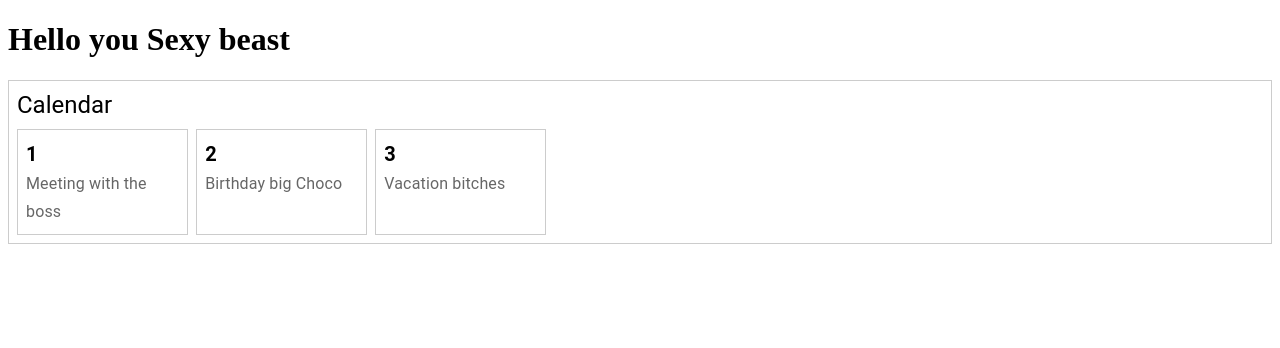
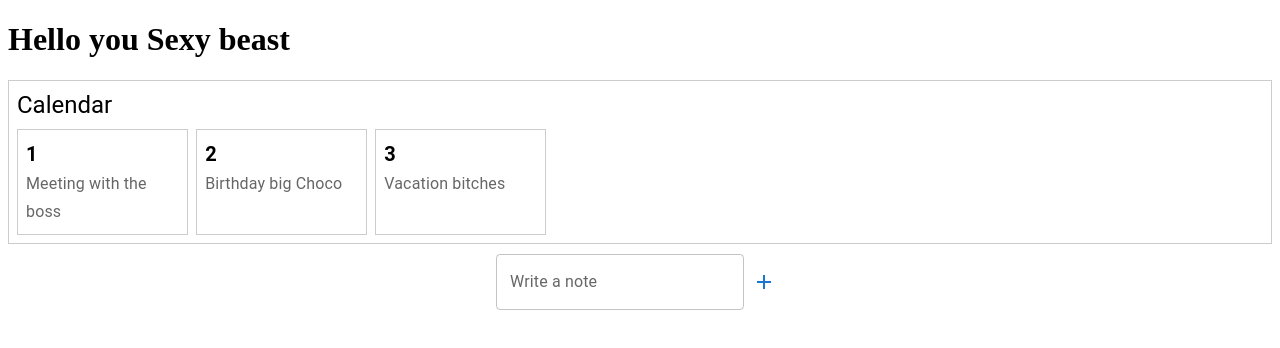
Before and after one commit to choco-green/organiser, a React (Vite) app in the folder client/: page / in a window 1280 px wide. Shown: the top 348 px of the page. Built offline with nearby package versions, Linux system fonts and the light colour scheme.

Commit message:
Merge (2/2)

```diff
--- a/client/index.html
+++ b/client/index.html
@@ -4,7 +4,7 @@
     <meta charset="UTF-8" />
     <link rel="icon" type="image/svg+xml" href="/vite.svg" />
     <meta name="viewport" content="width=device-width, initial-scale=1.0" />
-    <title>Vite + React + TS</title>
+    <title>Chocodaddy</title>
   </head>
   <body>
     <div id="root"></div>
--- a/client/package.json
+++ b/client/package.json
@@ -12,6 +12,7 @@
   "dependencies": {
     "@emotion/react": "^11.11.0",
     "@emotion/styled": "^11.11.0",
+    "@mui/icons-material": "^5.11.16",
     "@mui/material": "^5.13.3",
     "react": "^18.2.0",
     "react-dom": "^18.2.0"
--- a/client/src/App.css
+++ b/client/src/App.css
@@ -0,0 +1,4 @@
+.gadget-contrainer {
+    display: grid;
+    grid-gap: 10px;
+}
--- a/client/src/App.tsx
+++ b/client/src/App.tsx
@@ -1,17 +1,15 @@
-import { useState } from 'react'
-import reactLogo from './assets/react.svg'
-import viteLogo from '/vite.svg'
-import CalendarBox from './Gadgets/Calendar'
+import CalendarBox from './Gadgets/Calendar/Calendar'
 import './App.css'
+import Notes from './Gadgets/Notes/Notes'
 
 function App() {
-  const [count, setCount] = useState(0)
 
   return (
     <>
       <h1>Hello you Sexy beast</h1>
-      <div>
+      <div className="gadget-contrainer">
         <CalendarBox />
+        <Notes />
       </div>
     </>
   )
--- /dev/null
+++ b/client/src/Gadgets/Notes/Notes.css
@@ -0,0 +1,25 @@
+.notes-contrainer {
+    max-width: 400px;
+    margin: 0 auto;
+}
+
+.notes-header {
+    display: flex;
+    align-items: center;
+    margin-bottom: 16px;
+}
+
+.notes-list {
+    display: flex;
+    flex-direction: column;
+}
+
+.note-item {
+    display: flex;
+    align-items: center;
+    margin-bottom: 8px;
+}
+
+.note-item span {
+    margin-right: 8px;
+}
--- /dev/null
+++ b/client/src/Gadgets/Notes/Notes.tsx
@@ -0,0 +1,58 @@
+import { Add, Delete } from "@mui/icons-material";
+import { IconButton, TextField } from "@mui/material";
+import React, { useState } from "react";
+import './Notes.css';
+
+interface Note {
+    id: number;
+    content: string;
+}
+
+const Notes: React.FC = () => {
+    const [notes, setNotes] = useState<Note[]>([]);
+    const [newNote, setNewNote] = useState('');
+
+    const handleAddNote = () => {
+        if (newNote.trim() !== '') {
+            const note: Note = {
+                id: Date.now(),
+                content: newNote,
+            };
+            setNotes([...notes, note]);
+            setNewNote('');
+        }
+    };
+
+    const handleDeleteNote = (id: number) => {
+        const updatedNotes = notes.filter((note) => note.id !== id);
+        setNotes(updatedNotes);
+    };
+
+    return (
+        <div className="notes-contrainer">
+            <div className="notes-header">
+                <TextField
+                    label="Write a note"
+                    variant="outlined"
+                    value={newNote}
+                    onChange={(e) => setNewNote(e.target.value)}
+                />
+                <IconButton color="primary" onClick={handleAddNote}>
+                    <Add />
+                </IconButton>
+            </div>
+            <div className="notes-list">
+                {notes.map((note) => (
+                    <div key={note.id} className="note-item">
+                        <span>{note.content}</span>
+                        <IconButton color="secondary" onClick={() => handleDeleteNote(note.id)}>
+                            <Delete />
+                        </IconButton>
+                    </div>
+                ))}
+            </div>
+        </div>
+    );
+};
+
+export default Notes;
```
Also changed, not shown: client/src/Gadgets/Calendar/Calendar.css (renamed from client/src/Gadgets/Calendar.css), client/src/Gadgets/Calendar/Calendar.tsx (renamed from client/src/Gadgets/Calendar.tsx), client/src/Gadgets/Calendar/StyledComponents.tsx (renamed from client/src/Gadgets/StyledComponents.tsx), 1 other file (tests, documents, lock files or other folders).
